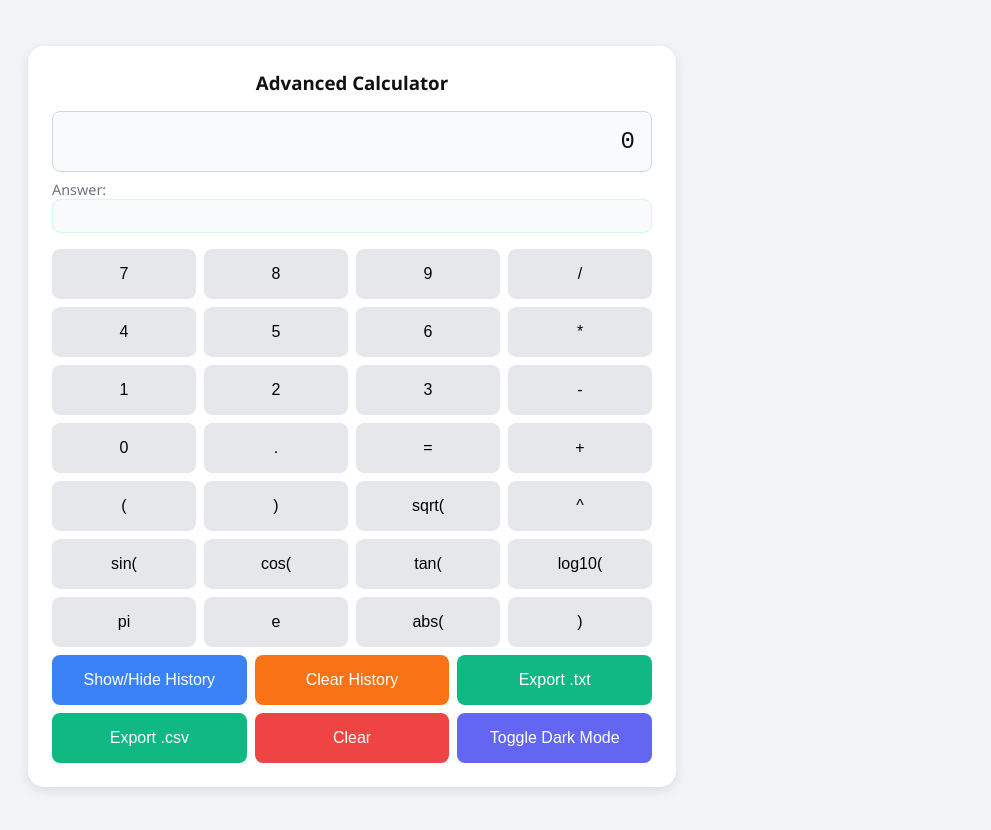
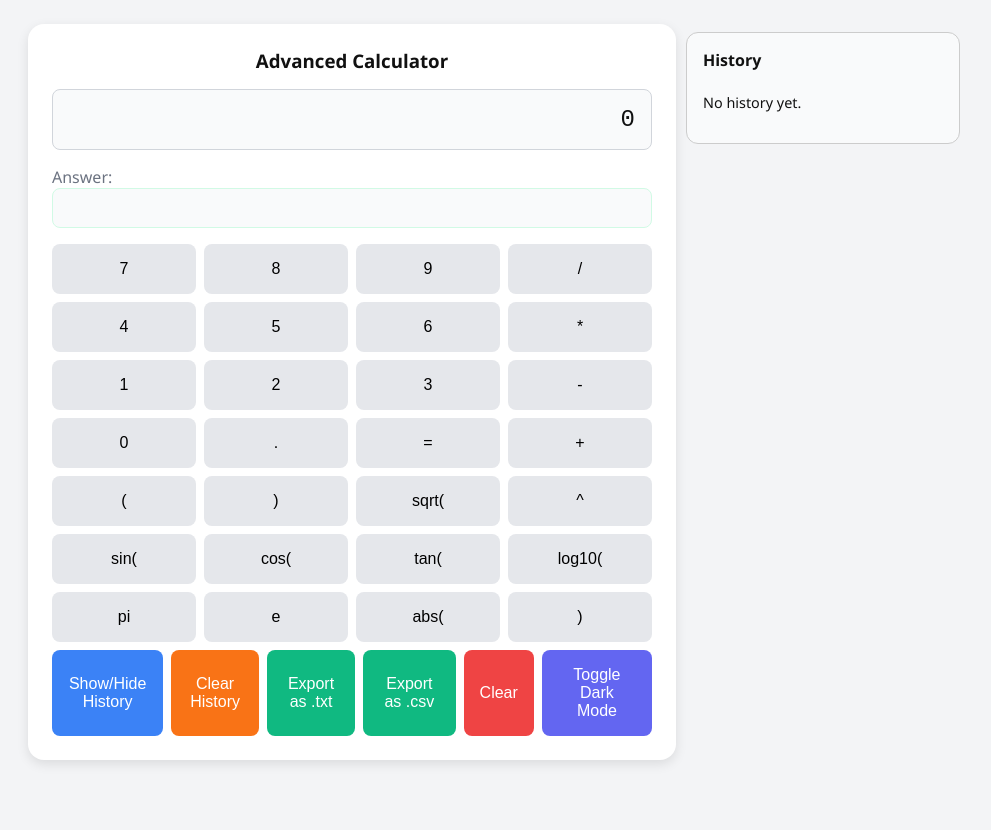
Before and after one commit to Harishhari0525/advancedCalculator, a plain HTML site: page index.html in a window 1280 px wide. Both pictures are taken after a click on the button "Show/Hide History". Shown: the whole page, without its empty margins (288-1279 px from the left). Drawn offline with nearby package versions, Linux system fonts and the light colour scheme.

Commit message:
Update index.html

```diff
--- a/index.html
+++ b/index.html
@@ -2,7 +2,7 @@
 <html lang="en">
 <head>
   <meta charset="UTF-8" />
-  <meta name="viewport" content="width=device-width, initial-scale=1.0"/>
+  <meta name="viewport" content="width=device-width, initial-scale=1.0" />
   <title>Advanced Calculator</title>
   <script src="https://cdnjs.cloudflare.com/ajax/libs/mathjs/11.8.0/math.min.js"></script>
   <style>
@@ -11,10 +11,13 @@
   background-color: #f3f4f6;
   color: #111;
   display: flex;
-      justify-content: center;
+  flex-direction: column;
   align-items: center;
-      height: 100vh;
+  justify-content: flex-start;
+  min-height: 100vh;
   margin: 0;
+  overflow-x: hidden;
+  overflow-y: auto;
   transition: background-color 0.3s, color 0.3s;
   padding: 1rem;
 }
@@ -25,9 +28,12 @@
     .container {
   display: flex;
   flex-direction: row;
-      gap: 1rem;
+  justify-content: center;
+  align-items: flex-start;
+  gap: 2rem;
   width: 100%;
   max-width: 1000px;
+  margin-top: 0.5rem;
 }
     .calculator {
       background-color: white;
@@ -38,6 +44,8 @@
       width: 100%;
       max-width: 600px;
       transition: background-color 0.3s, color 0.3s;
+      display: flex;
+      flex-direction: column;
     }
     body.dark-mode .calculator {
       background-color: #000000;
@@ -67,7 +75,7 @@
       border: 1px solid #d1d5db;
     }
     .result-label {
-      font-size: 0.9rem;
+      font-size: 1rem;
       color: #6b7280;
       margin-top: 0.5rem;
     }
@@ -76,14 +84,72 @@
       font-weight: bold;
       font-size: 1.2rem;
       border: 1px solid #d1fae5;
-      padding: 1rem;
+      padding: 1.2rem;
       border-radius: 8px;
       margin-bottom: 1rem;
       width: 100%;
       box-sizing: border-box;
     }
+    .buttons {
+      display: grid;
+      grid-template-columns: repeat(4, 1fr);
+      gap: 0.5rem;
+    }
+    .btn {
+      padding: 1rem;
+      font-size: 1rem;
+      background: #e5e7eb;
+      border: none;
+      border-radius: 8px;
+      cursor: pointer;
+      transition: background 0.2s, color 0.2s;
+      color: #000;
+    }
+    .btn:hover {
+      background: #d1d5db;
+    }
+    body.dark-mode .btn {
+      background: #333333;
+      color: #ffffff;
+    }
+    body.dark-mode .btn:hover {
+      background: #555555;
+    }
+    .btn-actions {
+  display: flex;
+  flex-wrap: wrap;
+  justify-content: space-between;
+  gap: 0.5rem;
+  margin-top: 0.5rem;
+  flex-direction: row;
+  flex-shrink: 0;
+  flex-grow: 1;
+  flex-basis: 100%;
+}
+    .clear {
+      background: #ef4444;
+      color: white;
+    }
+    .toggle-history {
+      background: #3b82f6;
+      color: white;
+    }
+    .clear-history {
+      background: #f97316;
+      color: white;
+    }
+    .export-btn {
+      background: #10b981;
+      color: white;
+    }
+    .dark-toggle {
+      background: #6366f1;
+      color: white;
+    }
     .history-panel {
-      display: flex;
+      position: absolute;
+      top: 2rem;
+      right: 2rem;
       flex-direction: column;
       min-width: 240px;
       max-width: 300px;
@@ -91,7 +157,7 @@
       border-radius: 12px;
       padding: 1rem;
       background-color: #f9fafb;
-      transform: translateX(100%);
+      transform: translateX(120%);
       opacity: 0;
       pointer-events: none;
       transition: transform 0.3s ease, opacity 0.3s ease;
@@ -114,76 +180,28 @@
       overflow-y: auto;
       font-size: 0.9rem;
     }
-    .buttons {
-      display: grid;
-      grid-template-columns: repeat(4, 1fr);
-      gap: 0.5rem;
+    .history-content::-webkit-scrollbar {
+      width: 8px;
     }
-    @media (max-width: 600px) {
-      .buttons {
-        grid-template-columns: repeat(3, 1fr);
+    .history-content::-webkit-scrollbar-track {
+      background: #f1f1f1;
+      border-radius: 4px;
     }
-      .btn-actions {
-        grid-template-columns: repeat(2, 1fr);
+    .history-content::-webkit-scrollbar-thumb {
+      background: #888;
+      border-radius: 4px;
     }
-      .container {
-        flex-direction: column;
-        align-items: center;
+    .history-content::-webkit-scrollbar-thumb:hover {
+      background: #555;
     }
+    body.dark-mode .history-content::-webkit-scrollbar-track {
+      background: #2c2c2c;
     }
-    @media (max-width: 400px) {
-      .buttons {
-        grid-template-columns: repeat(2, 1fr);
+    body.dark-mode .history-content::-webkit-scrollbar-thumb {
+      background: #666;
     }
-      .btn-actions {
-        grid-template-columns: 1fr;
-      }
-    }
-    .btn {
-      padding: 1rem;
-      font-size: 1rem;
-      background: #e5e7eb;
-      border: none;
-      border-radius: 8px;
-      cursor: pointer;
-      transition: background 0.2s, color 0.2s;
-      color: #000;
-    }
-    .btn:hover {
-      background: #d1d5db;
-    }
-    body.dark-mode .btn {
-      background: #333333;
-      color: #ffffff;
-    }
-    body.dark-mode .btn:hover {
-      background: #555555;
-    }
-    .btn-actions {
-      display: grid;
-      grid-template-columns: repeat(3, 1fr);
-      gap: 0.5rem;
-      margin-top: 0.5rem;
-    }
-    .clear {
-      background: #ef4444;
-      color: white;
-    }
-    .toggle-history {
-      background: #3b82f6;
-      color: white;
-    }
-    .clear-history {
-      background: #f97316;
-      color: white;
-    }
-    .export-btn {
-      background: #10b981;
-      color: white;
-    }
-    .dark-toggle {
-      background: #6366f1;
-      color: white;
+    body.dark-mode .history-content::-webkit-scrollbar-thumb:hover {
+      background: #999;
     }
   </style>
 <script>
@@ -199,36 +217,25 @@
       historyPanel.classList.remove('show');
     }
   });
-  </script>
-</head>
-<body>
-  <div class="calculator">
-  <h3>Advanced Calculator</h3>
-    <div id="display" class="display">0</div>
-    <div class="result-label">Answer:</div>
-    <div id="result" class="result"></div>
-    <div id="history" class="history"></div>
-    <div class="buttons"></div>
 
-    <div class="btn-actions">
-      <button class="btn toggle-history" onclick="toggleHistory()">Show/Hide History</button>
-      <button class="btn clear-history" onclick="clearHistory()">Clear History</button>
-      <button class="btn export-btn" onclick="exportHistory('txt')">Export .txt</button>
-      <button class="btn export-btn" onclick="exportHistory('csv')">Export .csv</button>
-      <button class="btn clear" onclick="clearCalc()">Clear</button>
-      <button class="btn dark-toggle" onclick="toggleDarkMode()">Toggle Dark Mode</button>
-    </div>
-  </div>
+  function updateHistoryPanel(history) {
+    const panel = document.querySelector('.history-content');
+    if (!panel) return;
+    panel.innerHTML = history.length === 0
+      ? '<p>No history yet.</p>'
+      : history.map(entry => `<div>${entry}</div>`).join('');
+    panel.scrollTop = panel.scrollHeight;
+    localStorage.setItem('calcHistory', JSON.stringify(history));
+  }
 
-  <script>
+  document.addEventListener('DOMContentLoaded', () => {
+    const stored = localStorage.getItem('calcHistory');
+    const history = stored ? JSON.parse(stored) : [];
+    updateHistoryPanel(history);
+
     const display = document.getElementById('display');
     const result = document.getElementById('result');
-    const historyContainer = document.getElementById('history');
     const buttonsContainer = document.querySelector('.buttons');
-
-    let expression = "";
-    let history = JSON.parse(localStorage.getItem('calcHistory')) || [];
-
     const buttons = [
       "7", "8", "9", "/",
       "4", "5", "6", "*",
@@ -239,18 +246,41 @@
       "pi", "e", "abs(", ")"
     ];
 
-    function updateHistory() {
-      localStorage.setItem('calcHistory', JSON.stringify(history));
-      historyContainer.innerHTML = history.map(h => `<div>${h}</div>`).join('');
+    let expression = "";
+    let lastEvaluatedResult = null;
+    let justEvaluated = false;
+
+    function evaluateExpression() {
+      try {
+        const evalResult = math.evaluate(expression);
+        result.textContent = evalResult;
+        const history = JSON.parse(localStorage.getItem('calcHistory')) || [];
+        history.unshift(`${expression} = ${evalResult}`);
+        if (history.length > 10) history.pop();
+        updateHistoryPanel(history);
+        lastEvaluatedResult = evalResult;
+        justEvaluated = true;
+      } catch (e) {
+        result.textContent = 'Error';
+        lastEvaluatedResult = null;
+        justEvaluated = false;
+      }
+    }
+
+    function clearCalc() {
+      expression = "";
+      display.textContent = "0";
+      result.textContent = "";
     }
 
     function clearHistory() {
-      history = [];
-      localStorage.removeItem('calcHistory');
-      updateHistory();
+      updateHistoryPanel([]);
     }
 
-    function exportHistory(format) {
+    window.clearCalc = clearCalc;
+    window.clearHistory = clearHistory;
+    window.exportHistory = function(format) {
+      const history = JSON.parse(localStorage.getItem('calcHistory')) || [];
       if (history.length === 0) {
         alert("No history to export.");
         return;
@@ -269,44 +299,31 @@
       a.click();
       document.body.removeChild(a);
       alert(`History exported as .${format}`);
-    }
+    };
 
-    function evaluateExpression() {
-      try {
-        const evalResult = math.evaluate(expression);
-        result.textContent = evalResult;
-        history.unshift(`${expression} = ${evalResult}`);
-        if (history.length > 10) history.pop();
-        updateHistory();
-      } catch (e) {
-        result.textContent = 'Error';
-      }
-    }
-
-    function clearCalc() {
-      expression = "";
-      display.textContent = "0";
-      result.textContent = "";
-    }
-
-    function toggleHistory() {
-      historyContainer.style.display =
-        historyContainer.style.display === 'none' ? 'block' : 'none';
-    }
-
-    function toggleDarkMode() {
+    window.toggleDarkMode = function() {
       document.body.classList.toggle('dark-mode');
-    }
+    };
 
     buttons.forEach(btn => {
       const button = document.createElement('button');
       button.textContent = btn;
       button.className = 'btn';
       button.onclick = () => {
+        button.blur();
         if (btn === '=') {
           evaluateExpression();
         } else {
+          if (justEvaluated) {
+            if (["+", "-", "*", "/", "^"].includes(btn)) {
+              expression = lastEvaluatedResult + btn;
+            } else {
+              expression = btn;
+            }
+            justEvaluated = false;
+          } else {
             expression += btn;
+          }
           display.textContent = expression;
         }
       };
@@ -314,19 +331,54 @@
     });
 
     document.addEventListener("keydown", function(event) {
+      if (document.activeElement.tagName === "BUTTON") {
+        document.activeElement.blur();
+      }
       const key = event.key;
-      if ((/^[0-9\\+\\-\\*/\\.\\(\\)]$/.test(key)) || ["^"].includes(key)) {
+      if ((/^[0-9+\-*/.^()]$/.test(key))) {
+        if (justEvaluated) {
+          if (["+", "-", "*", "/", "^"].includes(key)) {
+            expression = lastEvaluatedResult + key;
+          } else {
+            expression = key;
+          }
+          justEvaluated = false;
+        } else {
           expression += key;
+        }
         display.textContent = expression;
       } else if (key === "Enter") {
         evaluateExpression();
+        event.preventDefault();
       } else if (key === "Backspace") {
         expression = expression.slice(0, -1);
         display.textContent = expression || "0";
+        justEvaluated = false;
       }
     });
-
-    updateHistory();
+  });
 </script>
+<body>
+  <div class="container">
+    <div class="calculator">
+      <h3>Advanced Calculator</h3>
+      <div id="display" class="display">0</div>
+      <div class="result-label">Answer:</div>
+      <div id="result" class="result"></div>
+      <div class="buttons"></div>
+      <div class="btn-actions" style="flex-wrap: nowrap; flex-direction: row; justify-content: space-between;">
+  <button class="btn toggle-history" onclick="toggleHistory()">Show/Hide History</button>
+  <button class="btn clear-history" onclick="clearHistory()">Clear History</button>
+  <button class="btn export-btn" onclick="exportHistory('txt')">Export as .txt</button>
+  <button class="btn export-btn" onclick="exportHistory('csv')">Export as .csv</button>
+  <button class="btn clear" onclick="clearCalc()">Clear</button>
+  <button class="btn dark-toggle" onclick="toggleDarkMode()">Toggle Dark Mode</button>
+</div>
+    </div>
+    <div id="history-panel" class="history-panel">
+      <h4>History</h4>
+      <div class="history-content"></div>
+    </div>
+  </div>
 </body>
 </html>
```
Lines whose indentation alone changed are shown as unchanged.
